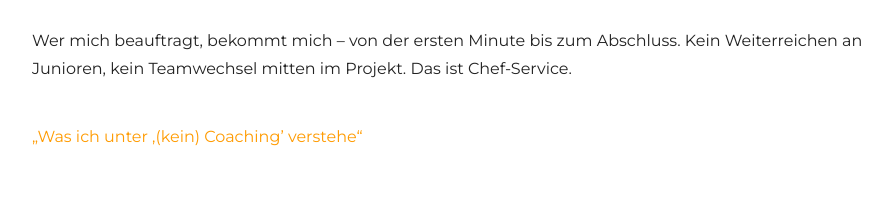
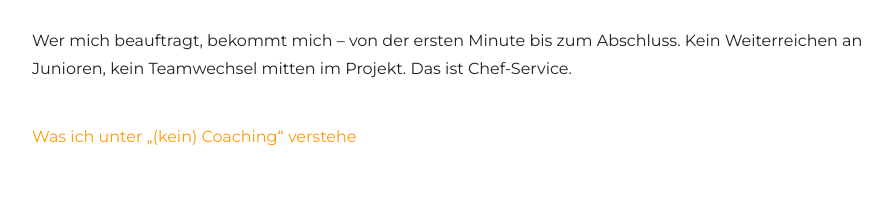
Before and after one commit to MH3-LearnCon/meine-neue-webseite-mit-js, a Next.js app: page /fuehrung in a window 1280 px wide. Shown: the part 3040-3257 px from the top of the page, without its empty margins (192-1084 px from the left). Built offline with nearby package versions, Linux system fonts and the light colour scheme.

Commit message:
fix(fuehrung): Link-Text Anführungszeichen korrigiert

```diff
--- a/src/app/fuehrung/page.tsx
+++ b/src/app/fuehrung/page.tsx
@@ -124,7 +124,7 @@ export default function FuehrungPage() {
               href="/kein-coaching"
               className="text-orange hover:underline underline-offset-4 decoration-2"
             >
-              {"\u201EWas ich unter \u201A(kein) Coaching\u2019 verstehe\u201C"}
+              {"Was ich unter \u201E(kein) Coaching\u201C verstehe"}
             </Link>
           </p>
         </div>
```
